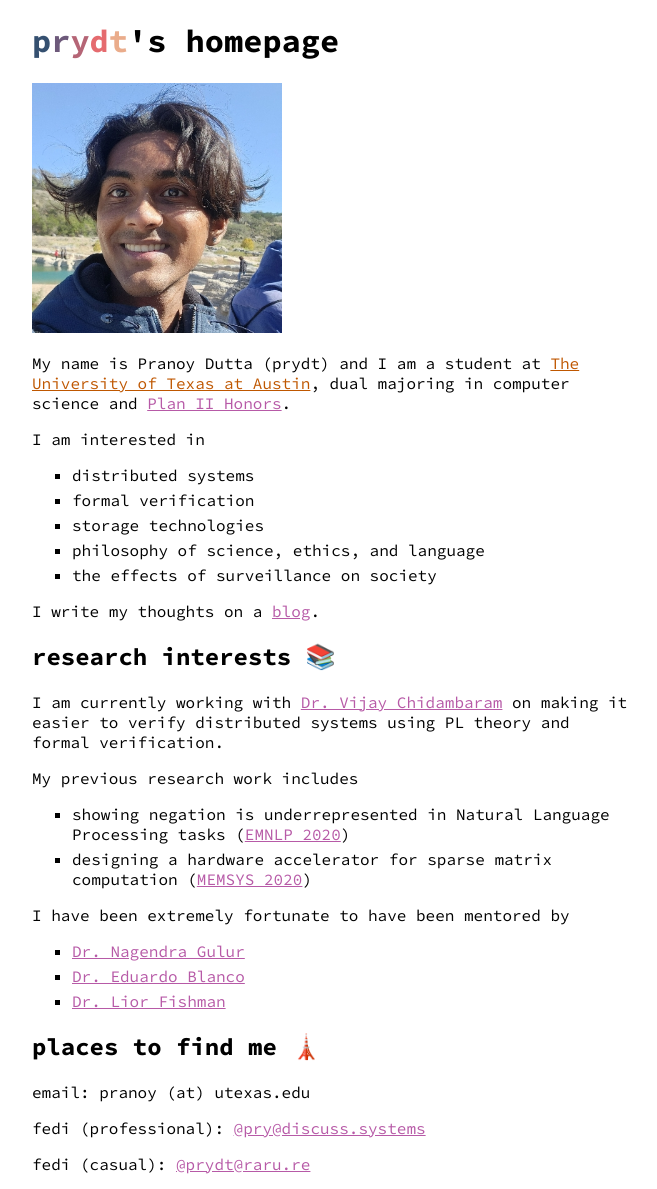
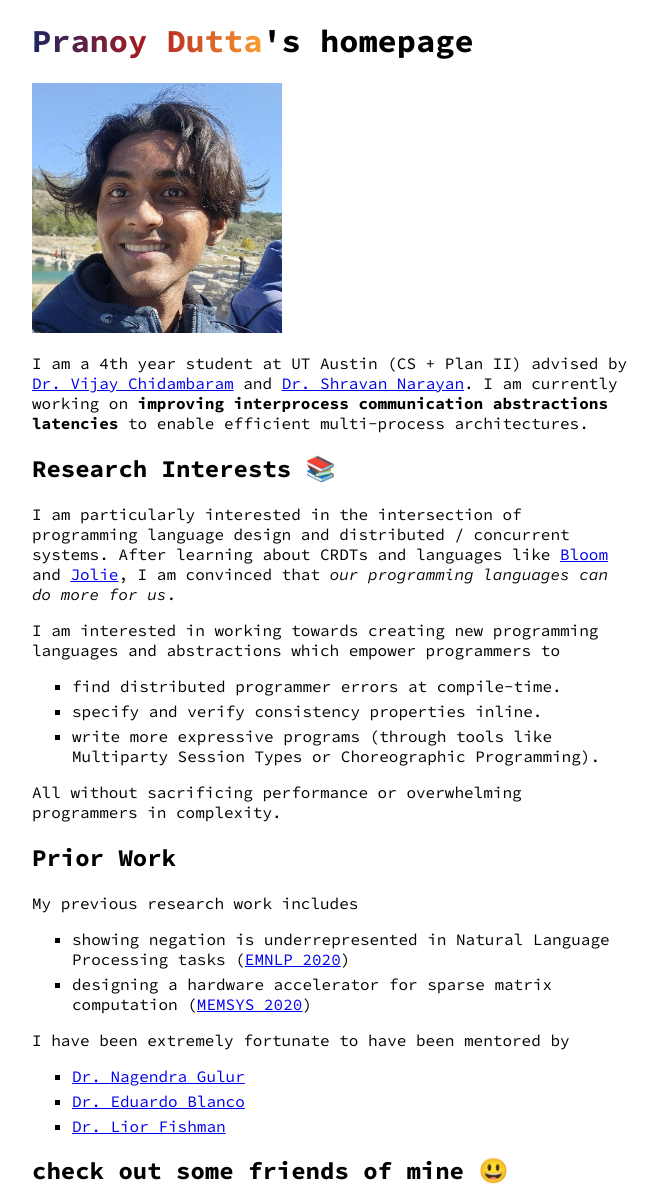
Before and after one commit to prydt/prydt.xyz, a plain HTML site: page index.html in a window 1280 px wide. Shown: the top 1189 px of the page, without its empty margins (308-965 px from the left). Drawn offline with Linux system fonts and the light colour scheme.

Commit message:
Update site for PhD application

```diff
--- a/abbott.html
+++ /dev/null
@@ -1,39 +0,0 @@
-<!DOCTYPE html>
-<html lang="en">
-<head>
-    <meta charset="UTF-8">
-    <meta http-equiv="X-UA-Compatible" content="IE=edge">
-    <meta name="viewport" content="width=device-width, initial-scale=1.0">
-    <title>How long til the fucker is gone lol</title>
-    <link rel="stylesheet" href="https://cdn.jsdelivr.net/npm/comic-mono@0.0.1/index.css">
-    <style>
-        body {
-            font-family: 'Comic Mono', cursive;
-            text-align: center;
-        }
-        #content { margin-top: 150px; }
-        h1 { font-weight: normal; }
-        #timer { font-size: 2em; }
-    </style>
-    <script src="https://unpkg.com/dayjs@1.8.21/dayjs.min.js"></script>
-    <script src="https://unpkg.com/dayjs@1.10.7/plugin/relativeTime.js"></script>
-    <script src="https://unpkg.com/dayjs@1.10.7/plugin/duration.js"></script>
-</head>
-<body>
-    <div id="content">
-        <h1 class="element">🌈How long until Greg Abbott's term ends?🌈<sup>*</sup></h1>
-        <p id="timer" class="element">timer here</p>
-        <footer class="element">*unless he gets reelected in which case, fuck.</footer>
-        <script>
-        // yes this code is terrible, i know
-        dayjs.extend(window.dayjs_plugin_relativeTime)
-        dayjs.extend(window.dayjs_plugin_duration)
-        setInterval(function() {
-            let d = dayjs.duration(dayjs('2023-01-20').diff(dayjs()))
-            // jan 20, 2023 is when his term should end given that the term length is 4 years.
-            document.getElementById('timer').innerText = `${d.years()} Years ${d.months()} Months ${d.days()} Days ${d.hours()} Hours ${d.seconds()} Seconds ${("" +d.milliseconds()).padStart(3, "0")} Milliseconds` //+ d.format("MM-DD HH:mm:ss")
-        }, 10)
-        </script>
-    </div>
-</body>
-</html>
--- a/index.html
+++ b/index.html
@@ -10,27 +10,44 @@
     </head>
     <body>
         <div id="col">
-            <h1><span id="p">p</span><span id="r">r</span><span id="y">y</span><span id="d">d</span><span id="t">t</span>'s homepage</h1>
+            <h1><span class="gradient">Pranoy Dutta</span>'s homepage</h1>
+            <!-- <h1><span id="p">p</span><span id="r">r</span><span id="y">y</span><span id="d">d</span><span id="t">t</span>'s homepage</h1> -->
             <!-- <img id="pfp" src="dorothy_pfp.jpg"/> -->
+            <!-- <img id="pfp" src="pry_pic.jpg"/> -->
             <img id="pfp" src="pry_face.jpg"/>
 
-            <p>My name is Pranoy Dutta (prydt) and I am a student at <a href="https://www.utexas.edu/" class="ut">The University of Texas at Austin</a>, dual majoring in computer science and <a href="https://liberalarts.utexas.edu/plan2/about-plan-ii/">Plan II Honors</a>.</p>
+            <!-- <p>My name is Pranoy Dutta (prydt) and I am a student at <a href="https://www.utexas.edu/" class="ut">UT Austin</a> (CS + <a href="https://liberalarts.utexas.edu/plan2/about-plan-ii/">Plan II Honors</a>) working with <a href="http://https://www.cs.utexas.edu/~vijay/">Dr. Vijay Chidambaram</a> and <a href="https://shravanrn.com/">Dr. Shravan Narayan</a>.</p> -->
 
-            <p>I am interested in</p>
+            <!-- <p>I am interested in</p>
             <ul>
                 <li>distributed systems</li>
                 <li>formal verification</li>
                 <li>storage technologies</li>
                 <li>philosophy of science, ethics, and language</li>
                 <li>the effects of surveillance on society</li>
+            </ul> -->
+
+            <!-- <p>4th year @ UT Austin, working with Dr. Vijay Chidambaram and Dr. Shravan Narayan on lowering <span style="text-decoration: wavy underline; cursor: pointer;" title="Interprocess Communication">IPC</span> latencies!</p> -->
+
+            <p>I am a 4th year student at UT Austin (CS + Plan II) advised by <a href="https://www.cs.utexas.edu/~vijay/">Dr. Vijay Chidambaram</a> and <a href="https://shravanrn.com/">Dr. Shravan Narayan</a>. I am currently working on <b>improving interprocess communication abstractions latencies</b> to enable efficient multi-process architectures.</p>
+
+
+
+            <!-- <p>I write my thoughts on a <a href="https://blog.prydt.xyz/">blog</a>.</p> -->
+
+            <h2>Research Interests 📚</h2>
+            <!-- <p>I am interested in conducting research in distributed systems, databases, and CRDTs! I am also interested in functional programming, PL theory, and designing programming languages that better express distributed computation.</p> -->
+            <!-- <p>I am currently working with <a href="https://www.cs.utexas.edu/~vijay/">Dr. Vijay Chidambaram</a> on making it easier to verify distributed systems using PL theory and formal verification.</p> -->
+            <p>I am particularly interested in the intersection of programming language design and distributed / concurrent systems. After learning about CRDTs and languages like <a href="https://people.ucsc.edu/~palvaro/cidr11.pdf">Bloom</a> and <a href="https://www.jolie-lang.org/">Jolie</a>, I am convinced that <i>our programming languages can do more for us</i>.</p>
+            <p>I am interested in working towards creating new programming languages and abstractions which empower programmers to</p>
+            <ul>
+                <li>find distributed programmer errors at compile-time.</li>
+                <li>specify and verify consistency properties inline.</li>
+                <li>write more expressive programs (through tools like Multiparty Session Types or Choreographic Programming).</li>
             </ul>
+            <p>All without sacrificing performance or overwhelming programmers in complexity.</p>
 
-            <p>I write my thoughts on a <a href="https://blog.prydt.xyz/">blog</a>.</p>
-
-            <h2>research interests 📚</h2>
-            <!-- <p>I am interested in conducting research in distributed systems, databases, and CRDTs! I am also interested in functional programming, PL theory, and designing programming languages that better express distributed computation.</p> -->
-            <p>I am currently working with <a href="https://www.cs.utexas.edu/~vijay/">Dr. Vijay Chidambaram</a> on making it easier to verify distributed systems using PL theory and formal verification.</p>
-
+            <h2>Prior Work</h2>
 
             <p>My previous research work includes</p>
             <ul>
@@ -45,16 +62,17 @@
                 <li><a href="https://math.unt.edu/people/lior-fishman">Dr. Lior Fishman</a></li>
             </ul>
 
-        <h2>places to find me 🗼</h2>
+        <!-- <h2>places to find me 🗼</h2>
 
             <p>email: pranoy (at) utexas.edu</p>
 
 	    <p>fedi (professional): <a href="https://discuss.systems/@pry" rel="me">@pry@discuss.systems</a></p>
-	    <p>fedi (casual): <a href="https://raru.re/@pry" rel="me">@prydt@raru.re</a></p>
+	    <p>fedi (casual): <a href="https://raru.re/@pry" rel="me">@prydt@raru.re</a></p> -->
 
             <h2>check out some friends of mine 😃</h2>
             (in lexicographic order)
             <ul>
+                <li><a href="https://benaubin.com/">https://benaubin.com/</a></li>
                 <li><a href="https://danielzting.github.io/">https://danielzting.github.io/</a></li>
                 <li><a href="https://jeongwoo.xyz/">https://jeongwoo.xyz/</a></li>
                 <li><a href="https://junelc.xyz/">https://junelc.xyz/</a></li>
--- a/style.css
+++ b/style.css
@@ -6,8 +6,15 @@ body {
 #y { color: #B56576; }
 #d { color: #E56B6F; }
 #t { color: #EAAC8B; }
+
+.gradient {
+    background-image: linear-gradient(90deg, hsla(230, 59%, 25%, 1) 0%, hsla(359, 73%, 39%, 1) 50%, hsla(32, 97%, 59%, 1) 100%);
+    color: transparent;
+    background-clip: text;
+}
+
 a {
-    color: #B75AA7;
+    /* color: #B75AA7; */
 }
 ul {
     list-style-type: square;
```
Also changed, not shown: headshot.jpg (added), headshot2.jpg (added), pry_pic.jpg (added), pry_spotted.jpg (added), t1.jpg (added).
